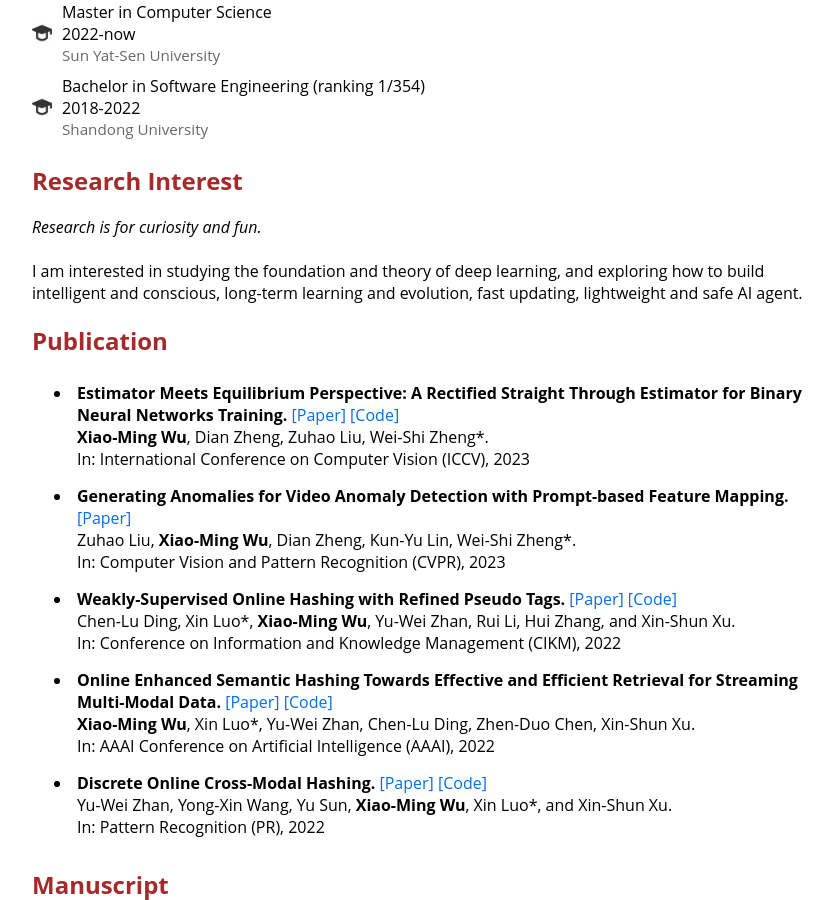
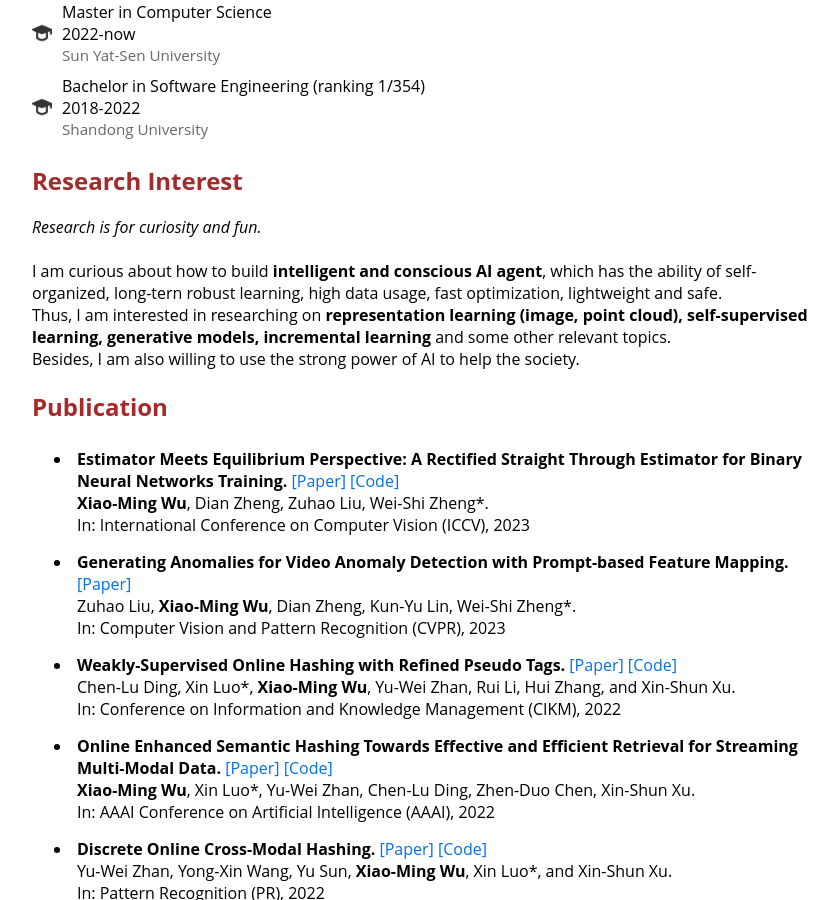
Before and after one commit to DravenALG/DravenALG.github.io, a Jekyll site: the page built from index.html, in a window 1280 px wide and 900 px high, scrolled down 606 px. Shown: the whole window, without its empty margins (208-1046 px from the left). Built offline with Jekyll 4.4.1, drawn with Linux system fonts in a browser that asks for light colours.

Commit message:
Update index.html

```diff
--- a/index.html
+++ b/index.html
@@ -62,9 +62,12 @@ title: Xiao-Ming Wu (伍晓鸣)
 <div>
     <h2 style="color: brown;">Research Interest</h2>
     <i>Research is for curiosity and fun. </i><br><br>
-<!--    <i>Research is for curiosity and fun. -&#45;&#45;Zhi-Hua Zhou.</i><br><br>-->
 
-    I am interested in studying the foundation and theory of deep learning, and exploring how to build intelligent and conscious, long-term learning and evolution, fast updating, lightweight and safe AI agent.
+    I am curious about how to build <span style='font-weight: bold;'>intelligent and conscious AI agent</span>, which has the ability of self-organized, long-tern robust learning, high data usage, fast optimization, lightweight and safe.<br>
+
+    Thus, I am interested in researching on <span style='font-weight: bold;'>representation learning (image, point cloud), self-supervised learning, generative models, incremental learning</span> and some other relevant topics.<br>
+
+    Besides, I am also willing to use the strong power of AI to help the society.<br>
 </div>
 
 <div>
```
